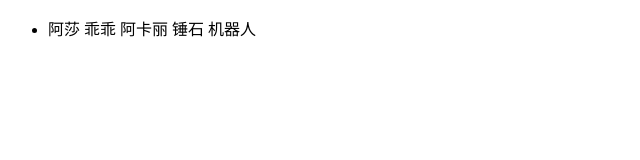
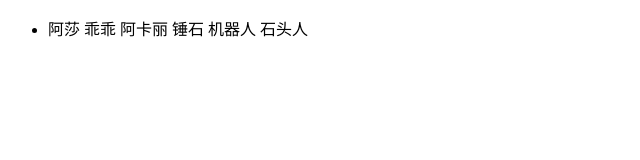
Before and after one commit to g2993763630/H546, a plain HTML site: page index.html in a window 1280 px wide. Shown: the full height of the page, 0-640 px from the left. Drawn offline with Linux system fonts and the light colour scheme.

Commit message:
高志鑫修改了

```diff
--- a/index.html
+++ b/index.html
@@ -15,7 +15,7 @@
                 <span>阿卡丽</span>
                 <span>锤石</span>
                 <span>机器人</span>
-
+                <span>石头人</span>
             </li>
         </ul>
     </div>
```
